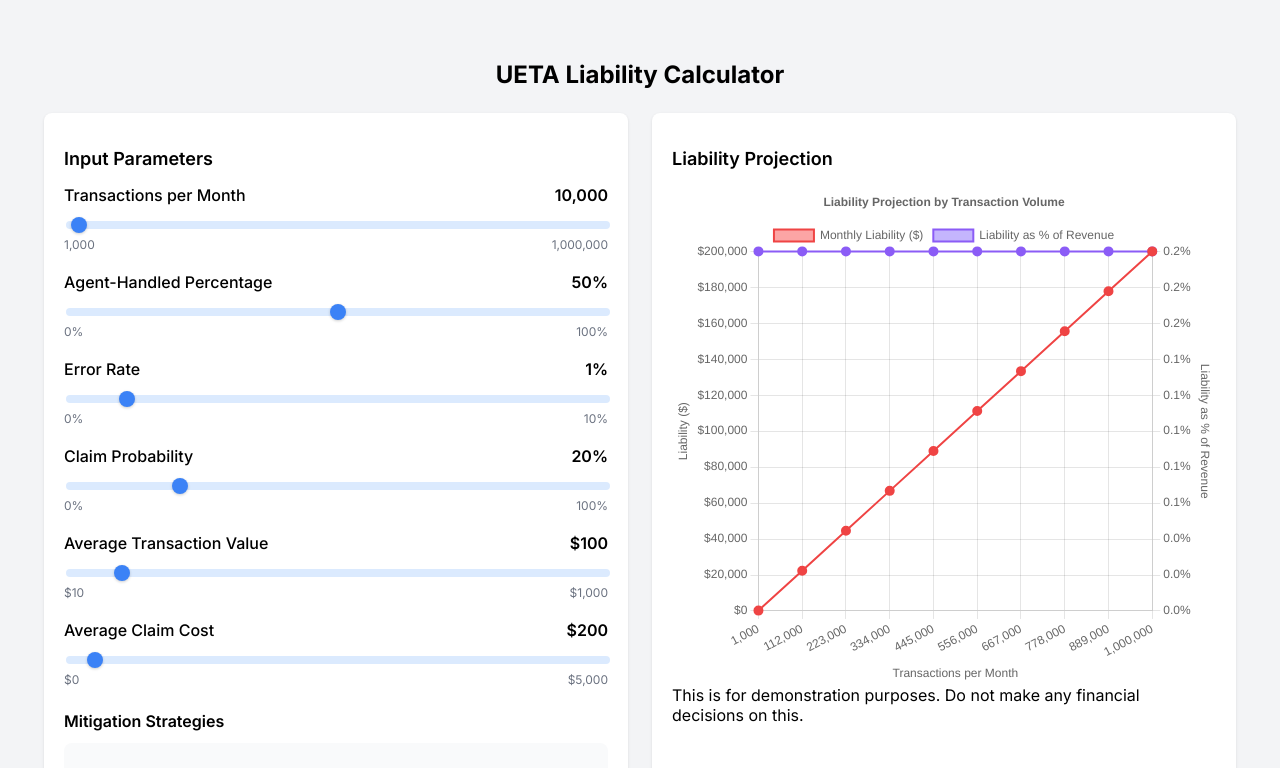
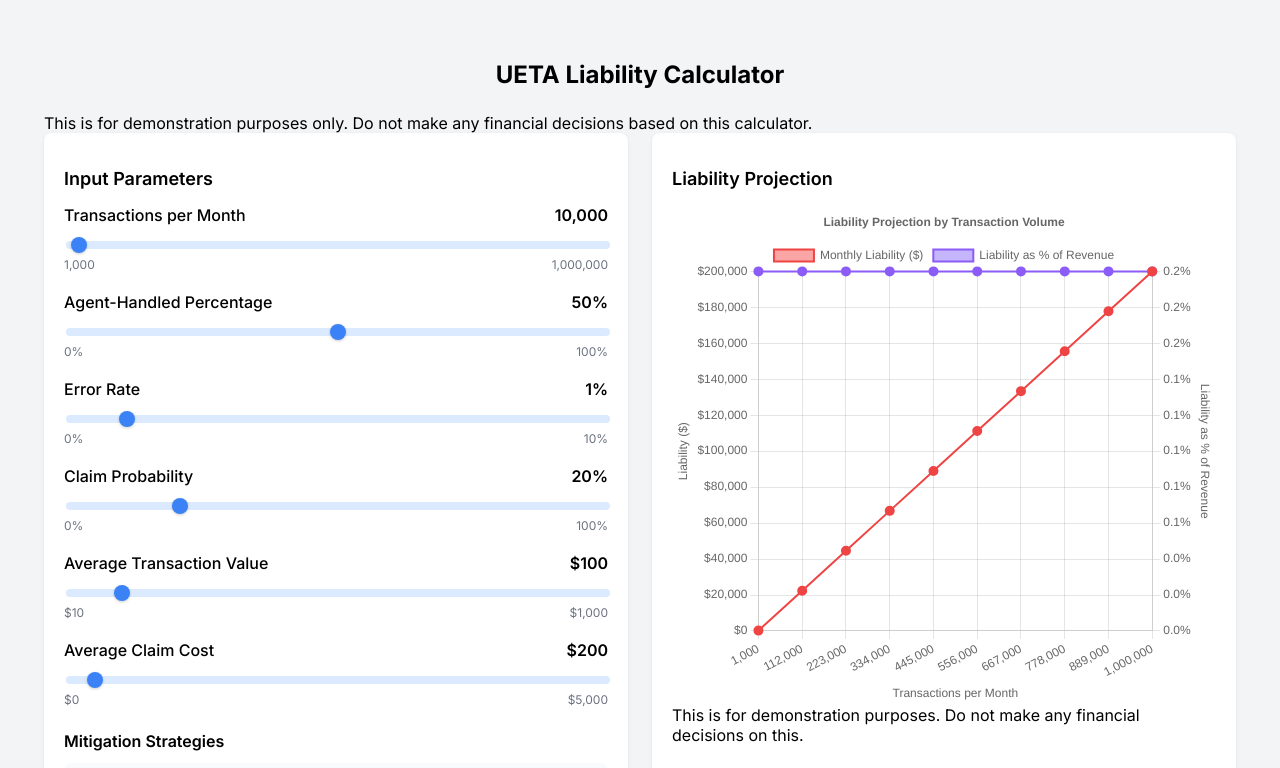
Before and after one commit to agentoverlay/ueta-agent-error-handling-demos, a React (Vite) app in the folder ueta-liability-calculator/: page / in a window 1280 px wide. Shown: the top 768 px of the page. Built offline with nearby package versions, Linux system fonts and the light colour scheme.

Commit message:
another disclaimer

```diff
--- a/ueta-liability-calculator/src/components/UETALiabilityCalculator.tsx
+++ b/ueta-liability-calculator/src/components/UETALiabilityCalculator.tsx
@@ -307,7 +307,8 @@
       >
         UETA Liability Calculator
       </h1>
-
+      This is for demonstration purposes only. Do not make any financial
+      decisions based on this calculator.
       {/* Two-column layout with direct styles */}
       <div
         style={{
```
